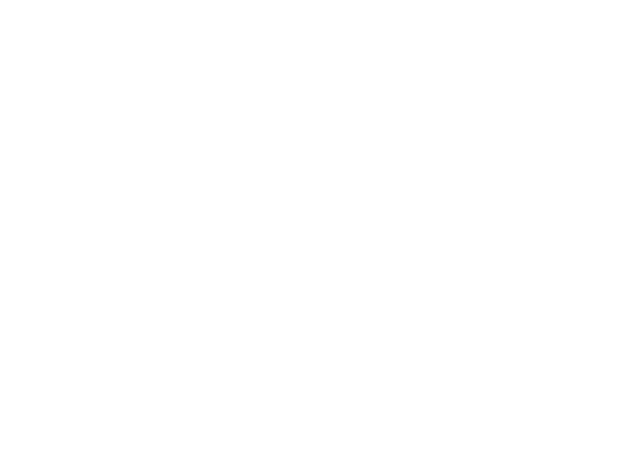
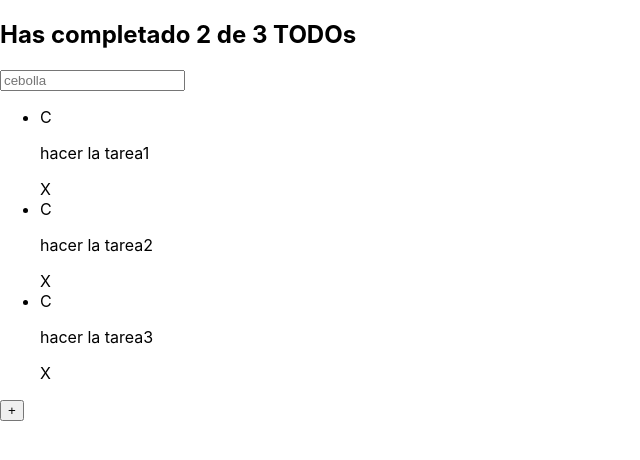
Before and after one commit to ema4hhh/To-do-list, a React (Create React App) app: page / in a window 1280 px wide. Shown: the top 460 px of the page, without its empty margins (0-640 px from the left). Built offline with nearby package versions, Linux system fonts and the light colour scheme.

Commit message:
second commit

```diff
--- a/src/App.js
+++ b/src/App.js
@@ -1,10 +1,29 @@
 import React from 'react';
+import { CreateTodoButton } from './CreateTodoButton.jsx';
+import { TodoCounter } from './TodoCounter.jsx';
+import { TodoItem } from './TodoItem.jsx';
+import { TodoList } from './TodoList.jsx';
+import { TodoSearch } from './TodoSearch.jsx';
+
+var todos = [
+  {text: "hacer la tarea1", status: false},
+  {text: "hacer la tarea2", status: false},
+  {text: "hacer la tarea3", status: false},
+];
+
 
 function App() {
   return (
-    <div className="App">
-
-    </div>
+    <>
+      <TodoCounter />
+      <TodoSearch />
+      <TodoList >
+        {todos.map(todo => (
+          <TodoItem key={todo.text  } text={todo.text} />
+        ))}
+      </TodoList>
+      <CreateTodoButton />
+    </>
   );
 }
 
--- /dev/null
+++ b/src/CreateTodoButton.jsx
@@ -0,0 +1,5 @@
+export const CreateTodoButton = () => {
+    return (
+        <button>+</button>
+    )
+}
--- /dev/null
+++ b/src/TodoCounter.jsx
@@ -0,0 +1,7 @@
+export const TodoCounter = () => {
+    return (
+        <div>
+            <h2>Has completado 2 de 3 TODOs</h2>
+        </div>
+    )
+}
--- /dev/null
+++ b/src/TodoItem.jsx
@@ -0,0 +1,9 @@
+export const TodoItem = (props) => {
+    return (
+        <li>
+            <span>C</span>
+            <p>{props.text}</p>
+            <span>X</span>
+        </li>
+    )
+}
--- /dev/null
+++ b/src/TodoList.jsx
@@ -0,0 +1,9 @@
+export const TodoList = (props) => {
+  return (
+    <section>
+      <ul>
+        {props.children}
+      </ul>
+    </section>
+  )
+}
--- /dev/null
+++ b/src/TodoSearch.jsx
@@ -0,0 +1,9 @@
+import React from 'react'
+
+export const TodoSearch = () => {
+  return (
+    <div>
+      <input placeholder="cebolla"/>
+    </div>
+  )
+}
--- a/src/index.js
+++ b/src/index.js
@@ -2,7 +2,6 @@ import React from 'react';
 import ReactDOM from 'react-dom';
 import './index.css';
 import App from './App';
-import reportWebVitals from './reportWebVitals';
 
 ReactDOM.render(
   <App />,
--- a/src/reportWebVitals.js
+++ /dev/null
@@ -1,13 +0,0 @@
-const reportWebVitals = onPerfEntry => {
-  if (onPerfEntry && onPerfEntry instanceof Function) {
-    import('web-vitals').then(({ getCLS, getFID, getFCP, getLCP, getTTFB }) => {
-      getCLS(onPerfEntry);
-      getFID(onPerfEntry);
-      getFCP(onPerfEntry);
-      getLCP(onPerfEntry);
-      getTTFB(onPerfEntry);
-    });
-  }
-};
-
-export default reportWebVitals;
```
